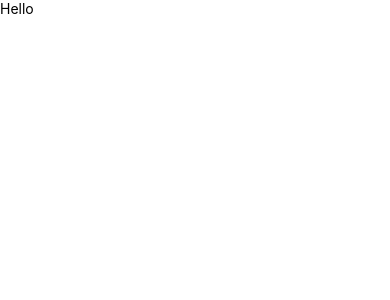
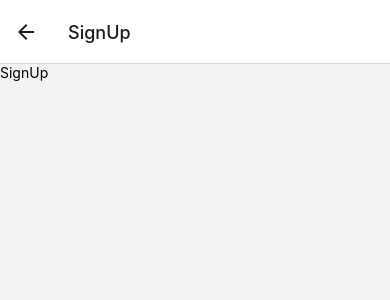
Before and after one commit to giotevdorashvili/Instagram-App, a React Native app: screen /SignUp in a window 390 px wide. Shown: the top 300 px of the page. Built offline with nearby package versions, Linux system fonts and the light colour scheme.

Commit message:
Add: initial navigation setup

```diff
--- a/App.tsx
+++ b/App.tsx
@@ -1,7 +1,7 @@
-import {Text} from 'react-native';
+import Router from './src/navigators/Router';
 
 function App(): JSX.Element {
-  return <Text>Hello</Text>;
+  return <Router />;
 }
 
 export default App;
--- a/package.json
+++ b/package.json
@@ -10,8 +10,12 @@
     "test": "jest"
   },
   "dependencies": {
+    "@react-navigation/native": "^6.1.9",
+    "@react-navigation/native-stack": "^6.9.17",
     "react": "18.2.0",
-    "react-native": "0.73.0"
+    "react-native": "0.73.0",
+    "react-native-safe-area-context": "^4.8.0",
+    "react-native-screens": "^3.29.0"
   },
   "devDependencies": {
     "@babel/core": "^7.20.0",
--- /dev/null
+++ b/src/navigators/Router.tsx
@@ -0,0 +1,17 @@
+import {NavigationContainer} from '@react-navigation/native';
+
+import StackNavigator from './StackNavigator';
+// import {PaperTheme} from '../theme/theme';
+// import {getNavigationTheme} from '../theme/theme';
+
+const Router = () => {
+  return (
+    <NavigationContainer
+    //theme={getNavigationTheme(PaperTheme.colors.background)}
+    >
+      <StackNavigator />
+    </NavigationContainer>
+  );
+};
+
+export default Router;
--- /dev/null
+++ b/src/navigators/StackNavigator.tsx
@@ -0,0 +1,29 @@
+import React from 'react';
+import {
+  NativeStackScreenProps,
+  createNativeStackNavigator,
+} from '@react-navigation/native-stack';
+
+import LogIn from '../screens/logIn/LogIn';
+import SignUp from '../screens/signUp/SignUp';
+
+export type ScreenProps<T extends keyof RootStackParamList> =
+  NativeStackScreenProps<RootStackParamList, T>;
+
+export type RootStackParamList = {
+  LogIn: undefined;
+  SignUp: {};
+};
+
+const Stack = createNativeStackNavigator<RootStackParamList>();
+
+const StackNavigator = () => {
+  return (
+    <Stack.Navigator>
+      <Stack.Screen name="LogIn" component={LogIn} />
+      <Stack.Screen name="SignUp" component={SignUp} />
+    </Stack.Navigator>
+  );
+};
+
+export default StackNavigator;
--- /dev/null
+++ b/src/screens/logIn/LogIn.tsx
@@ -0,0 +1,12 @@
+import {View, Text} from 'react-native';
+import React from 'react';
+
+const LogIn = () => {
+  return (
+    <View>
+      <Text>LogIn</Text>
+    </View>
+  );
+};
+
+export default LogIn;
--- /dev/null
+++ b/src/screens/signUp/SignUp.tsx
@@ -0,0 +1,12 @@
+import {View, Text} from 'react-native';
+import React from 'react';
+
+const SignUp = () => {
+  return (
+    <View>
+      <Text>SignUp</Text>
+    </View>
+  );
+};
+
+export default SignUp;
```
Also changed, not shown: 3 other files (tests, documents, lock files or other folders).
